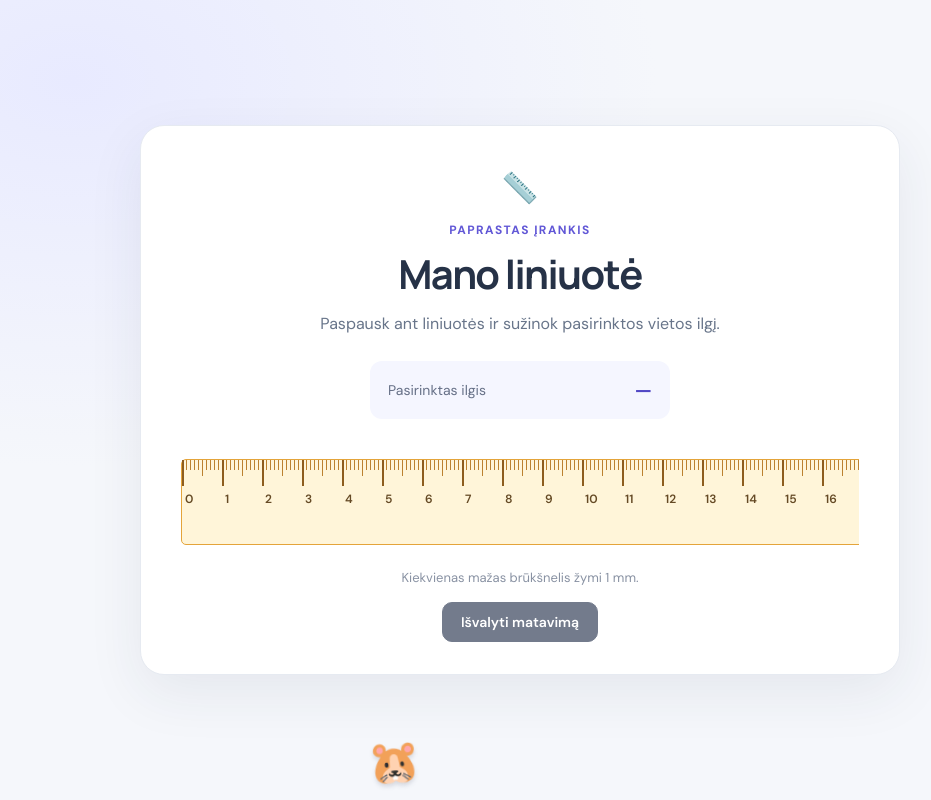
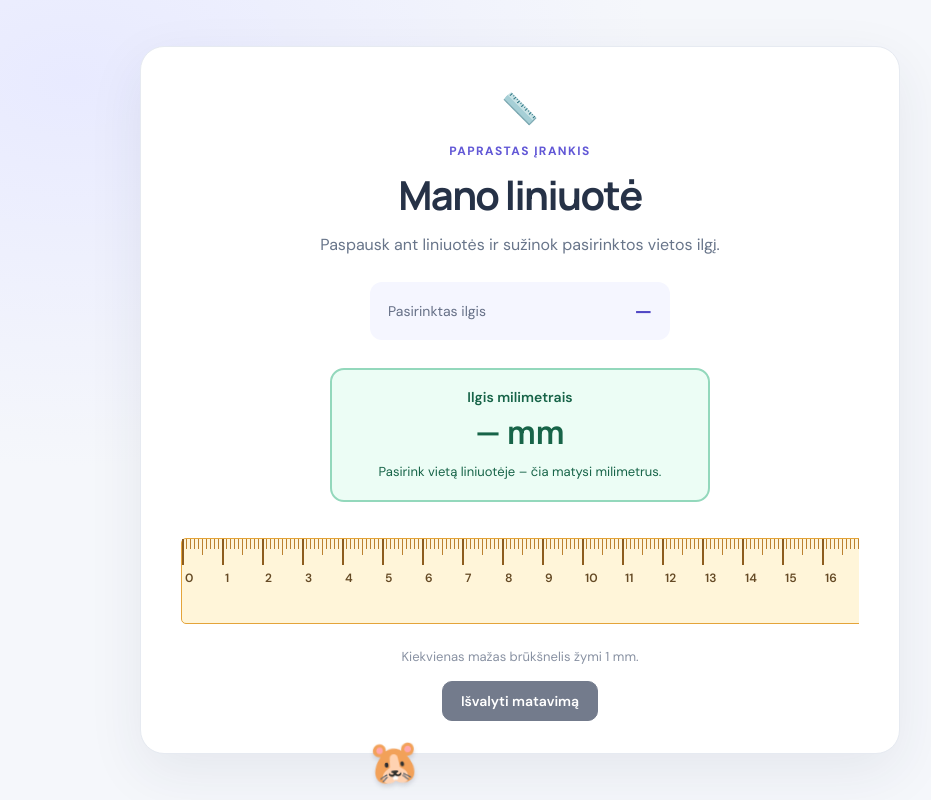
Before and after one commit to neringaraisuotyte-dotcom/mano-liniuote, a React (Vite) app: page / in a window 1280 px wide. Shown: the whole page, without its empty margins (120-1051 px from the left). Built offline with nearby package versions, Linux system fonts and the light colour scheme.

Commit message:
keitimas

```diff
--- a/src/App.jsx
+++ b/src/App.jsx
@@ -54,6 +54,12 @@ function App() {
           <strong>{measurement === null ? '—' : `${measurement.toFixed(1).replace('.', ',')} cm`}</strong>
         </div>
 
+        <div className="millimeter-result" aria-live="polite">
+          <span>Ilgis milimetrais</span>
+          <strong>{measurement === null ? '— mm' : `${Math.round(measurement * 10)} mm`}</strong>
+          <p>{measurement === null ? 'Pasirink vietą liniuotėje – čia matysi milimetrus.' : '1 centimetras = 10 milimetrų'}</p>
+        </div>
+
         <div className="ruler-scroll" aria-label="Liniuotė nuo 0 iki 20 centimetrų">
           <div className="ruler" onClick={measure} onKeyDown={handleKeyDown} role="slider" tabIndex={0} aria-label="Pasirinkti ilgį centimetrais" aria-valuetext={`${measurement ?? 0} centimetro`} aria-valuemin="0" aria-valuemax="20" aria-valuenow={measurement ?? 0}>
             {Array.from({ length: CENTIMETERS * 10 + 1 }, (_, index) => {
--- a/src/style.css
+++ b/src/style.css
@@ -49,6 +49,19 @@ h1 { margin: 0; font-family: 'Manrope', sans-serif; font-size: clamp(30px, 6vw,
   font-size: 14px;
 }
 .measure-result strong { color: #5147c5; font-family: 'Manrope', sans-serif; font-size: 22px; }
+
+.millimeter-result {
+  margin: 0 auto 24px;
+  padding: 18px;
+  max-width: 380px;
+  border: 2px solid #93d8bc;
+  border-radius: 14px;
+  background: #ecfdf5;
+  color: #176448;
+}
+.millimeter-result > span { display: block; font-size: 14px; font-weight: 600; }
+.millimeter-result strong { display: block; margin-top: 4px; font-family: 'Manrope', sans-serif; font-size: 32px; }
+.millimeter-result p { margin: 8px 0 0; font-size: 13px; line-height: 1.5; }
 
 .ruler-scroll { overflow-x: auto; padding: 12px 0 4px; scrollbar-color: #c5c9d8 #f1f2f6; }
 .ruler {
```
